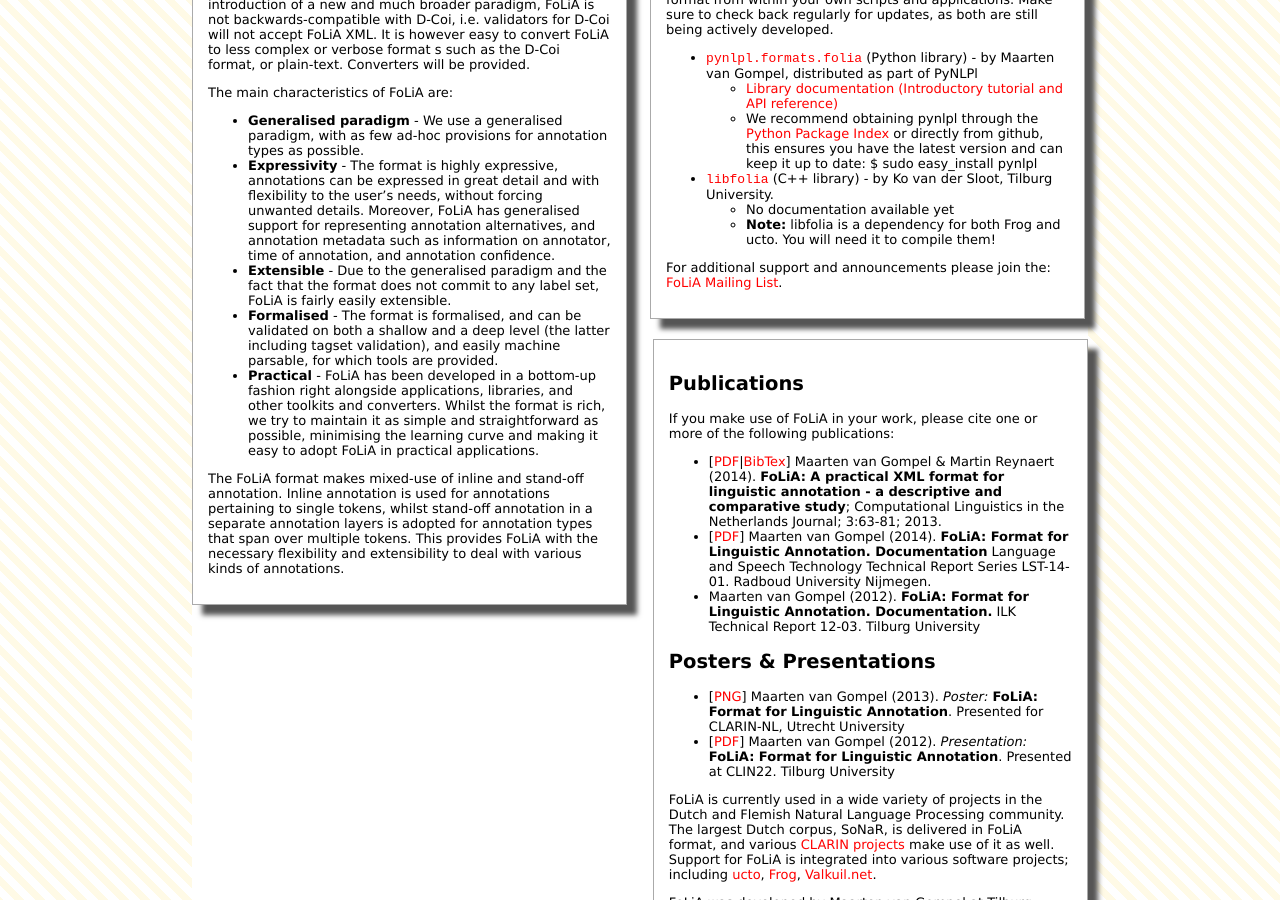
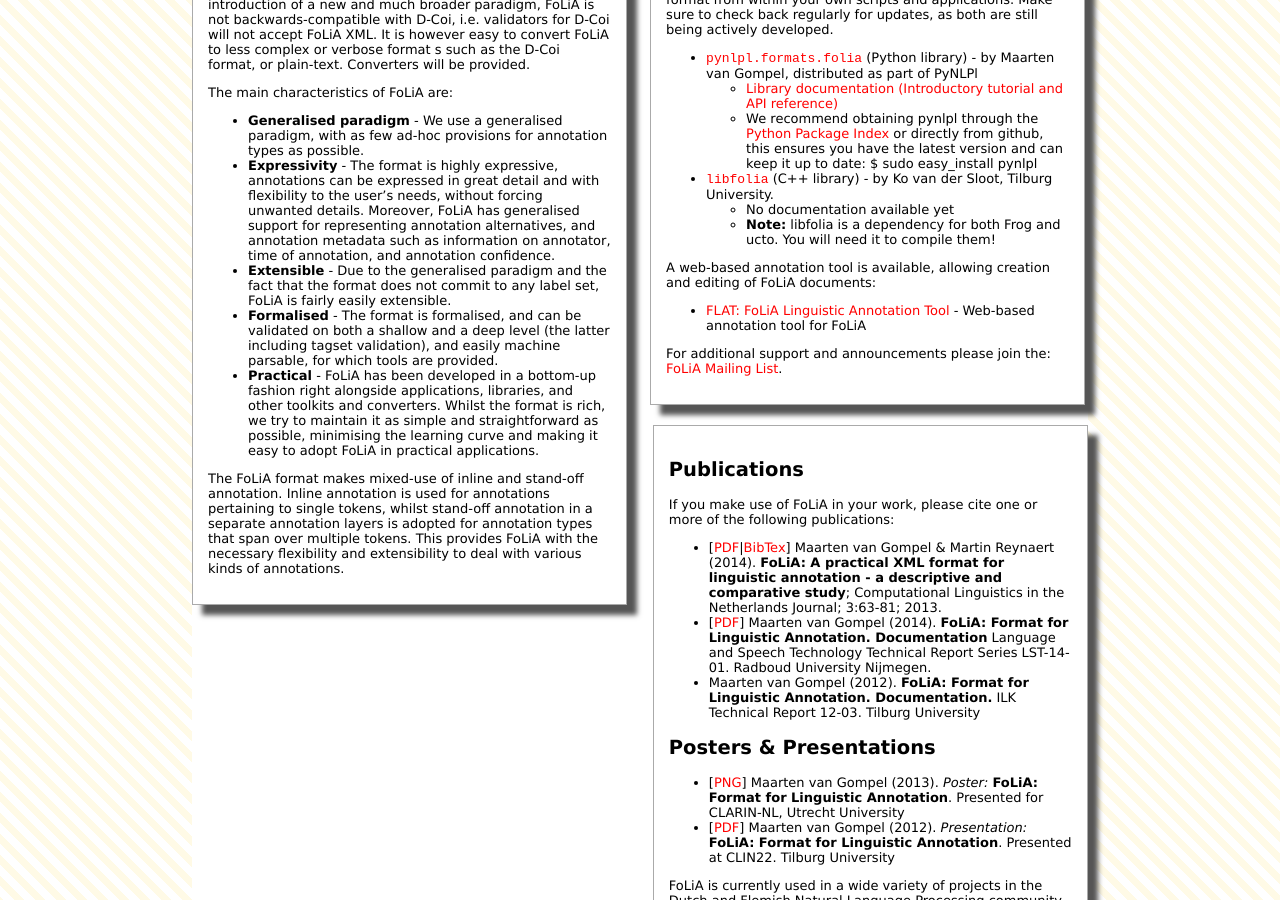
Before and after one commit to proycon/folia, a Jekyll site: the page built from index.html, in a window 1280 px wide and 900 px high, scrolled down 375 px. Built offline with Jekyll 4.4.1, drawn with Linux system fonts in a browser that asks for light colours.

Commit message:
added paragraph about FLAT

```diff
--- a/index.html
+++ b/index.html
@@ -15,22 +15,53 @@
 
 <div class="leftbox">
 
-<p><strong>FoLiA</strong> is an XML-based annotation format, suitable for the representation of linguistically annotated language resources. FoLiA’s intended use is as a format for storing and/or exchanging language resources, including corpora. Our aim is to introduce a single rich format that can accomodate a wide variety of linguistic annotation types through a single generalised paradigm. We do not commit to any label set, language or linguistic theory. This is always left to the developer of the language resource, and provides maximum flexibility.</p>
+<p><strong>FoLiA</strong> is an XML-based annotation format, suitable for the
+representation of linguistically annotated language resources. FoLiA’s intended
+use is as a format for storing and/or exchanging language resources, including
+corpora. Our aim is to introduce a single rich format that can accomodate a
+wide variety of linguistic annotation types through a single generalised
+paradigm. We do not commit to any label set, language or linguistic theory.
+This is always left to the developer of the language resource, and provides
+maximum flexibility.</p>
 
-<p>XML is an inherently hierarchic format. <strong>FoLiA</strong> does justice to this by maximally utilising a hierarchic, inline, setup. We inherit from the <strong>D-Coi</strong> format, which posits to be loosely based on a minimal subset of <strong>TEI</strong>. Because of the introduction of a new and much broader paradigm, FoLiA is not backwards-compatible with D-Coi, i.e. validators for D-Coi will not accept FoLiA XML. It is however easy to convert FoLiA to less complex or verbose format	s such as the D-Coi format, or plain-text. Converters will be provided.</p>
+<p>XML is an inherently hierarchic format. <strong>FoLiA</strong> does justice
+to this by maximally utilising a hierarchic, inline, setup. We inherit from the
+<strong>D-Coi</strong> format, which posits to be loosely based on a minimal
+subset of <strong>TEI</strong>. Because of the introduction of a new and much
+broader paradigm, FoLiA is not backwards-compatible with D-Coi, i.e. validators
+for D-Coi will not accept FoLiA XML. It is however easy to convert FoLiA to
+less complex or verbose format	s such as the D-Coi format, or plain-text.
+Converters will be provided.</p>
 
 <p>The main characteristics of FoLiA are:</p>
 
 <ul>
-<li><strong>Generalised paradigm</strong> - We use a generalised paradigm, with as few ad-hoc provisions for annotation types as possible.</li>
-<li><strong>Expressivity</strong> - The format is highly expressive, annotations can be expressed in great detail and with flexibility to the user’s needs, without forcing unwanted details. Moreover, FoLiA has generalised support for representing annotation alternatives, and annotation metadata such as information on annotator, time of annotation, and annotation confidence.</li>
-<li><strong>Extensible</strong> - Due to the generalised paradigm and the fact that the format does not commit to any label set, FoLiA is fairly easily extensible.</li>
-<li><strong>Formalised</strong> - The format is formalised, and can be validated on both a shallow and a deep level (the latter including tagset validation), and easily machine parsable, for which tools are provided.</li>
-<li><strong>Practical</strong> - FoLiA has been developed in a bottom-up fashion right alongside applications, libraries, and other toolkits and converters. Whilst the format is rich, we try to maintain it as simple and straightforward as possible, minimising the learning curve and making it easy to adopt FoLiA in practical applications.</li>
-</ul>
+<li><strong>Generalised paradigm</strong> - We use a generalised paradigm, with
+as few ad-hoc provisions for annotation types as possible.</li>
+<li><strong>Expressivity</strong> - The format is highly expressive,
+annotations can be expressed in great detail and with flexibility to the user’s
+needs, without forcing unwanted details. Moreover, FoLiA has generalised
+support for representing annotation alternatives, and annotation metadata such
+as information on annotator, time of annotation, and annotation
+confidence.</li>
+<li><strong>Extensible</strong> - Due to the generalised paradigm and the fact
+that the format does not commit to any label set, FoLiA is fairly easily
+extensible.</li> <li><strong>Formalised</strong> - The format is formalised,
+and can be validated on both a shallow and a deep level (the latter including
+tagset validation), and easily machine parsable, for which tools are
+provided.</li>
+<li><strong>Practical</strong> - FoLiA has been developed in a bottom-up
+fashion right alongside applications, libraries, and other toolkits and
+converters. Whilst the format is rich, we try to maintain it as simple and
+straightforward as possible, minimising the learning curve and making it easy
+to adopt FoLiA in practical applications.</li> </ul>
 
 <p>
-The FoLiA format makes mixed-use of inline and stand-off annotation. Inline annotation is used for annotations pertaining to single tokens, whilst stand-off annotation in a separate annotation layers is adopted for annotation types that span over multiple tokens. This provides FoLiA with the necessary flexibility and extensibility to deal with various kinds of annotations.</p>
+The FoLiA format makes mixed-use of inline and stand-off annotation. Inline
+annotation is used for annotations pertaining to single tokens, whilst
+stand-off annotation in a separate annotation layers is adopted for annotation
+types that span over multiple tokens. This provides FoLiA with the necessary
+flexibility and extensibility to deal with various kinds of annotations.</p>
 
 </div>
 
@@ -47,7 +81,9 @@
 <li><a href="example.xml">Example of a FoLiA document</a> (with in-browser visualisation through XSL, view source for XML)</li>
 </ul>
 
-<p>Two software libraries are available for working with the FoLiA format from within your own scripts and applications. Make sure to check back regularly for updates, as both are still being actively developed.</p>
+<p>Two software libraries are available for working with the FoLiA format from
+within your own scripts and applications. Make sure to check back regularly for
+updates, as both are still being actively developed.</p>
 
 <ul>
 <li><tt><a href="http://github.com/proycon/pynlpl/blob/master/formats/folia.py">pynlpl.formats.folia</a></tt> (Python library) - by Maarten van Gompel, distributed as part of PyNLPl
@@ -62,6 +98,14 @@
 	<li><strong>Note:</strong> libfolia is a dependency for both Frog and ucto. You will need it to compile them!</li>
 </ul>
 </li>
+</ul>
+
+<p>
+A web-based annotation tool is available, allowing creation and editing of FoLiA documents:
+</p>
+
+<ul>
+    <li><a href="https://github.com/proycon/flat/">FLAT: FoLiA Linguistic Annotation Tool</a> - Web-based annotation tool for FoLiA</li>
 </ul>
 
 <p>
```
Also changed, not shown: other parts of index.html (+4 -1 lines), index.de.html (+8 -0 lines), index.es.html (+8 -0 lines), index.fr.html (+8 -0 lines), index.nl.html (+9 -0 lines), index.pt.html (+8 -0 lines).
